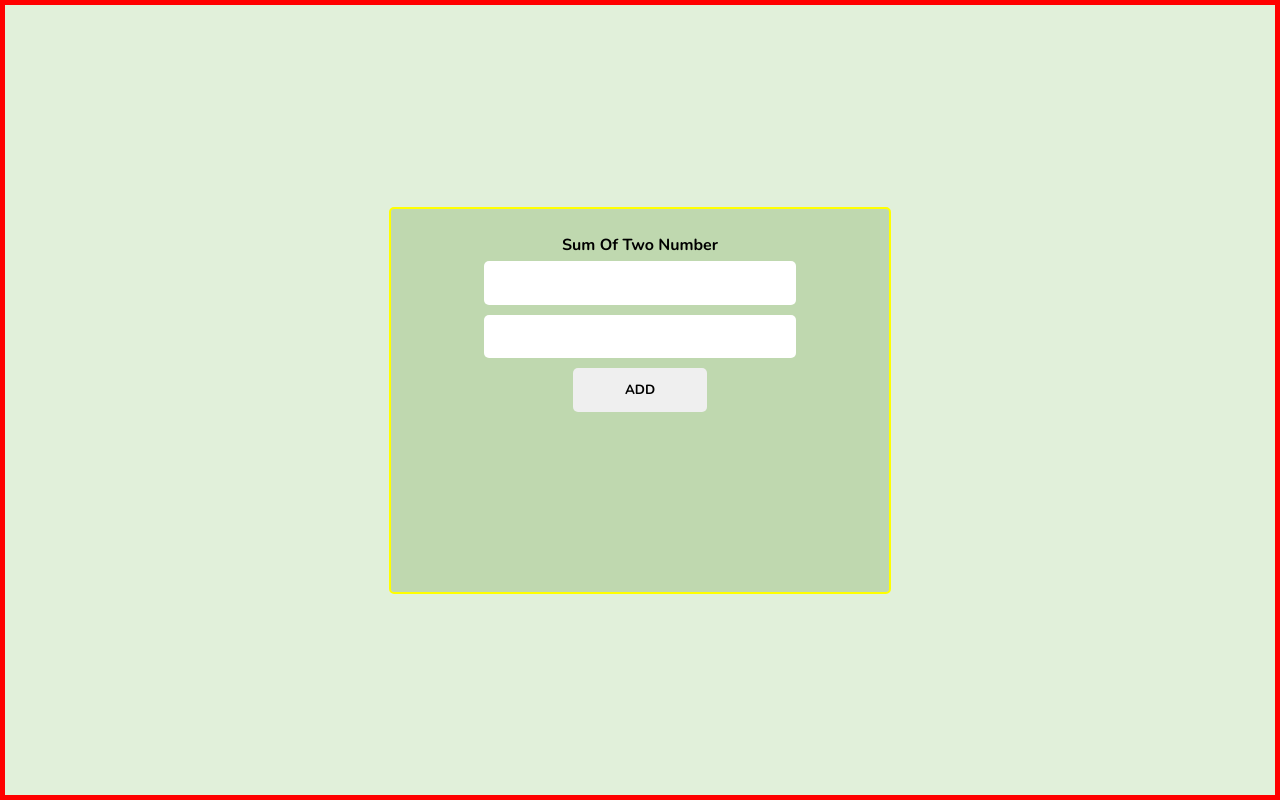
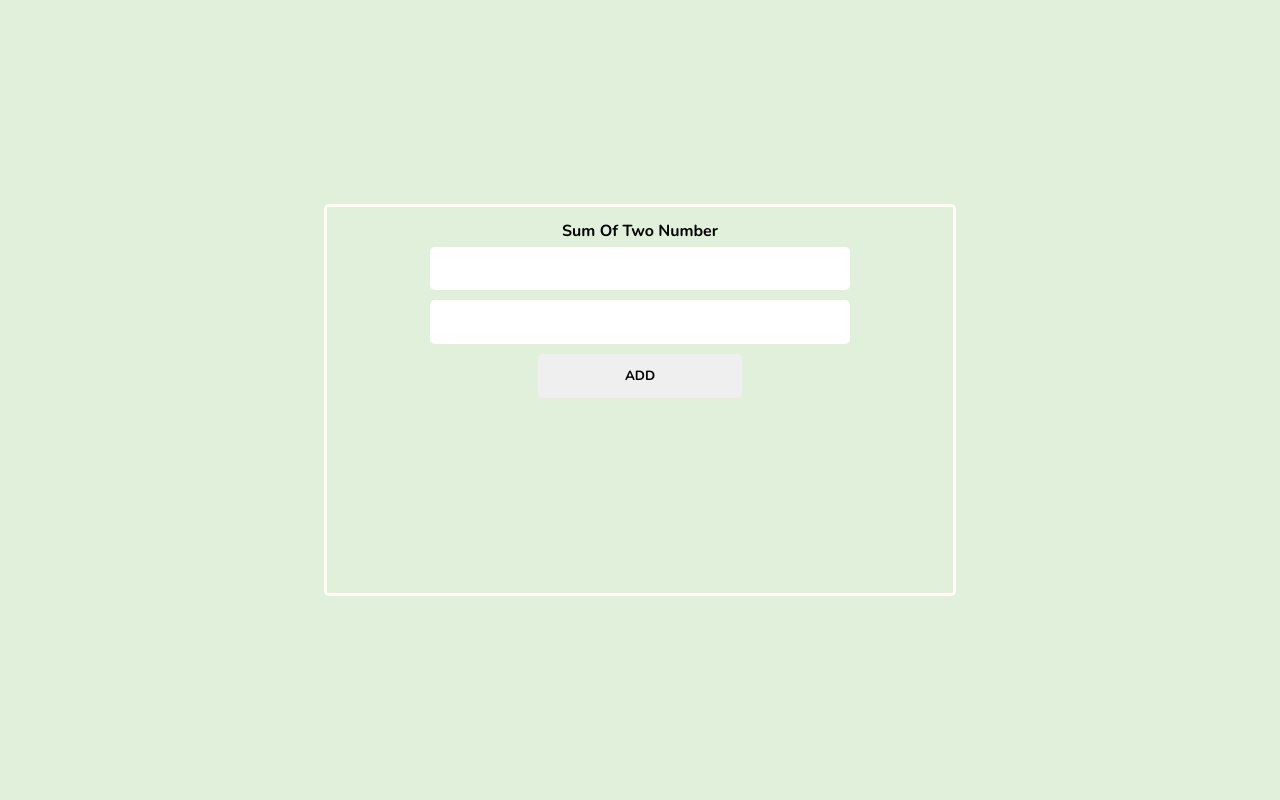
Before and after one commit to TanmayVidhate/AdditionsApp, a plain HTML site: page index.html in a window 1280 px wide. Drawn offline with nearby package versions, Linux system fonts and the light colour scheme.

Commit message:
change css for box

```diff
--- a/style.css
+++ b/style.css
@@ -12,7 +12,7 @@
 .container{
     width: 100%;
     height: 100vh;
-    border: 5px solid red;
+    /* border: 5px solid red; */
     text-align: center;
     padding: 1vh;
     display: flex;
@@ -22,14 +22,15 @@
 
 
 .box{
-    width: 40%;
+    width: 50%;
     height: 50%;
     margin: auto;
-    border: 2px solid yellow;
-    padding: 2vw;
+    /* border: 2px solid yellow; */
+    padding: 1vw;
     gap: 10px;
     border-radius: 5px;
-    background: #BFD8AF;
+    border: 3px solid #FFFBF5;
+    /* background: #BFD8AF; */
 }
 
 input{
@@ -39,10 +40,11 @@ input{
     border-radius: 5px;
     border: none;
     margin: 5px;
+
 }
 
 button{
-    width: 30%;
+    width: 34%;
     padding: 1vw;
     border-radius: 5px;
     border: none;
```
